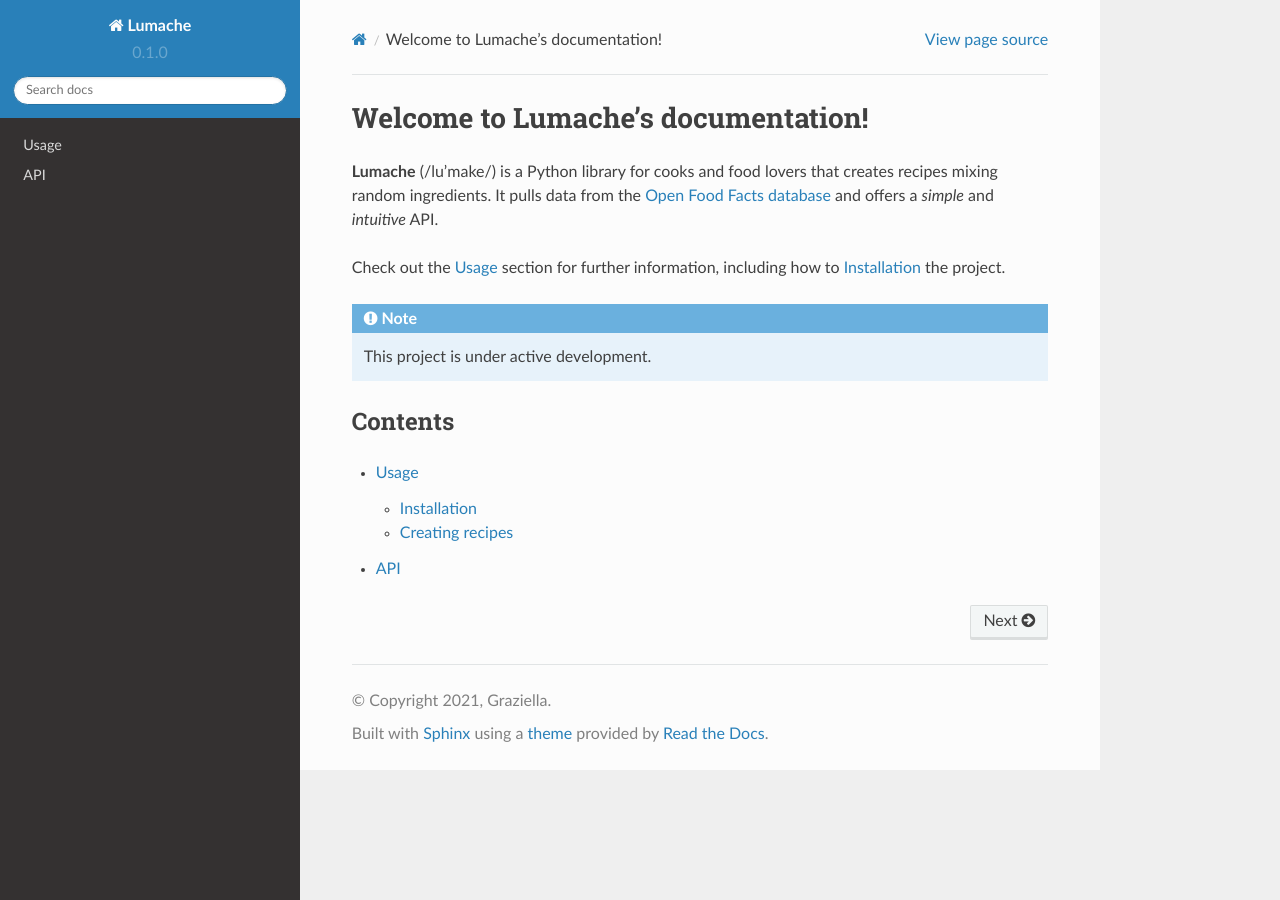
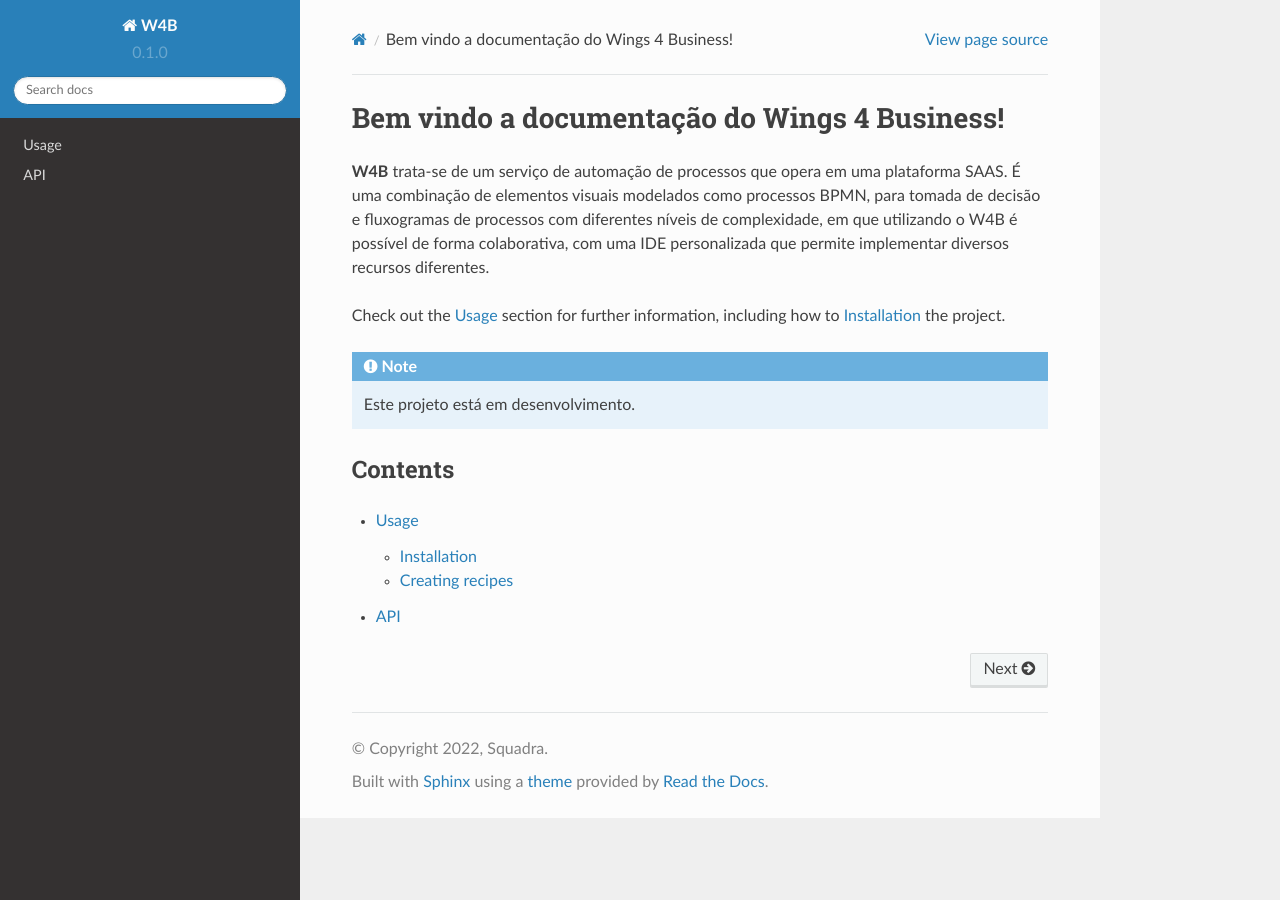
Before and after one commit to dougramalho/wings, a Sphinx documentation site: the page built from docs/source/index.rst, in a window 1280 px wide. Built offline with Sphinx 7.4.7 and the Read the Docs theme 2.0.0, drawn with Linux system fonts in a browser that asks for light colours.

Commit message:
updated conf and index files with squadra info

```diff
--- a/docs/source/conf.py
+++ b/docs/source/conf.py
@@ -2,9 +2,9 @@
 
 # -- Project information
 
-project = 'Lumache'
-copyright = '2021, Graziella'
-author = 'Graziella'
+project = 'W4B'
+copyright = '2022, Squadra'
+author = 'Squadra'
 
 release = '0.1'
 version = '0.1.0'
--- a/docs/source/index.rst
+++ b/docs/source/index.rst
@@ -1,17 +1,16 @@
-Welcome to Lumache's documentation!
+Bem vindo a documentação do Wings 4 Business!
 ===================================
 
-**Lumache** (/lu'make/) is a Python library for cooks and food lovers
-that creates recipes mixing random ingredients.
-It pulls data from the `Open Food Facts database <https://world.openfoodfacts.org/>`_
-and offers a *simple* and *intuitive* API.
+**W4B** trata-se de um serviço de automação de processos que opera em uma plataforma SAAS. É uma combinação de elementos visuais modelados
+como processos BPMN, para tomada de decisão e fluxogramas de processos com diferentes níveis de complexidade, em que utilizando o W4B é possível
+de forma colaborativa, com uma IDE personalizada que permite implementar diversos recursos diferentes.
 
 Check out the :doc:`usage` section for further information, including
 how to :ref:`installation` the project.
 
 .. note::
 
-   This project is under active development.
+   Este projeto está em desenvolvimento.
 
 Contents
 --------
--- a/lumache.py
+++ b/lumache.py
@@ -1,5 +1,5 @@
 """
-Lumache - Python library for cooks and food lovers.
+W4B - Ferramenta de modelagem de processos BPMN.
 """
 
 __version__ = "0.1.0"
--- a/pyproject.toml
+++ b/pyproject.toml
@@ -3,6 +3,6 @@ requires = ["flit_core >=3.2,<4"]
 build-backend = "flit_core.buildapi"
 
 [project]
-name = "lumache"
-authors = [{name = "Graziella", email = "graziella@lumache"}]
+name = "w4b"
+authors = [{name = "Squadra", email = "contato@squadra.com.br"}]
 dynamic = ["version", "description"]
```
Also changed, not shown: docs/source/bpmn.rst (added).
